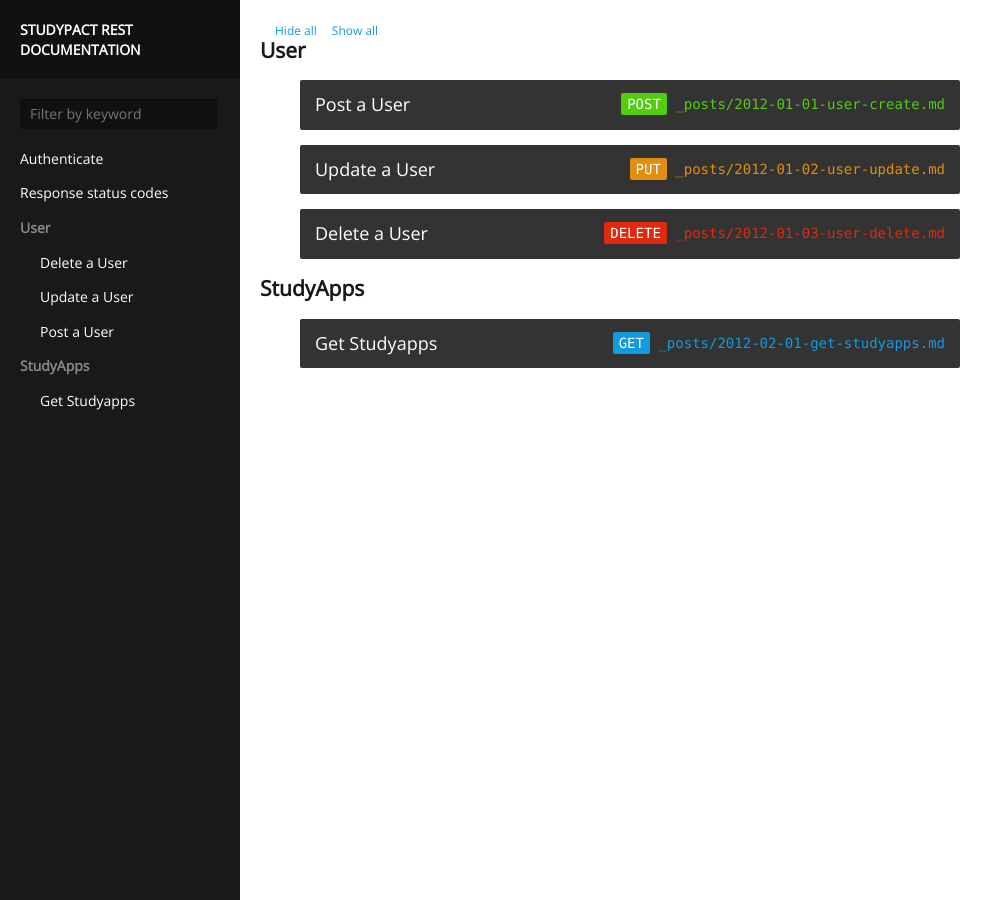
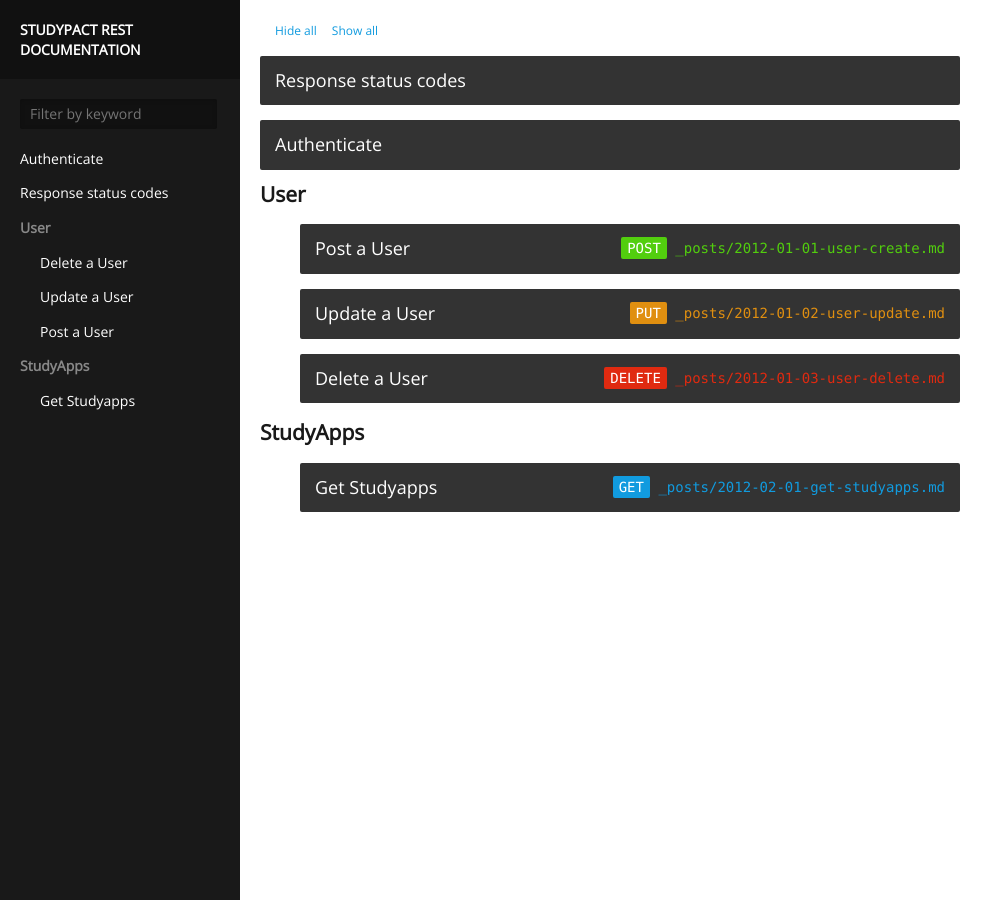
Before and after one commit to StudyPact/studypact.github.io, a Jekyll site: the page built from index.html, in a window 1280 px wide. Shown: the whole page, without its empty margins (0-1003 px from the left). Built offline with Jekyll 4.4.1, drawn with Linux system fonts in a browser that asks for light colours.

Commit message:
add no category items back in

```diff
--- a/index.html
+++ b/index.html
@@ -7,6 +7,26 @@ layout: default
 </nav>
 
 <section id='content'>
+  {% for post in site.posts reversed %}
+    {% if post.category == null %}
+      <article class='{{ post.type }}'>
+        <a name='{{ post.url }}' href='#{{ post.url }}'>
+          <h2>
+            {% if post.type %}
+              <code>
+                <b>{{ post.type }}</b>
+                {{ post.path }}
+              </code>
+            {% endif %}
+            {{ post.title }}
+          </h2>
+        </a>
+        <section class='body'>
+          {{ post.content }}
+        </section>
+      </article>
+    {% endif %}
+  {% endfor %}
 
   {% for category in site.categories %}
     <h2>{{ category[0] }}</h2>
```
